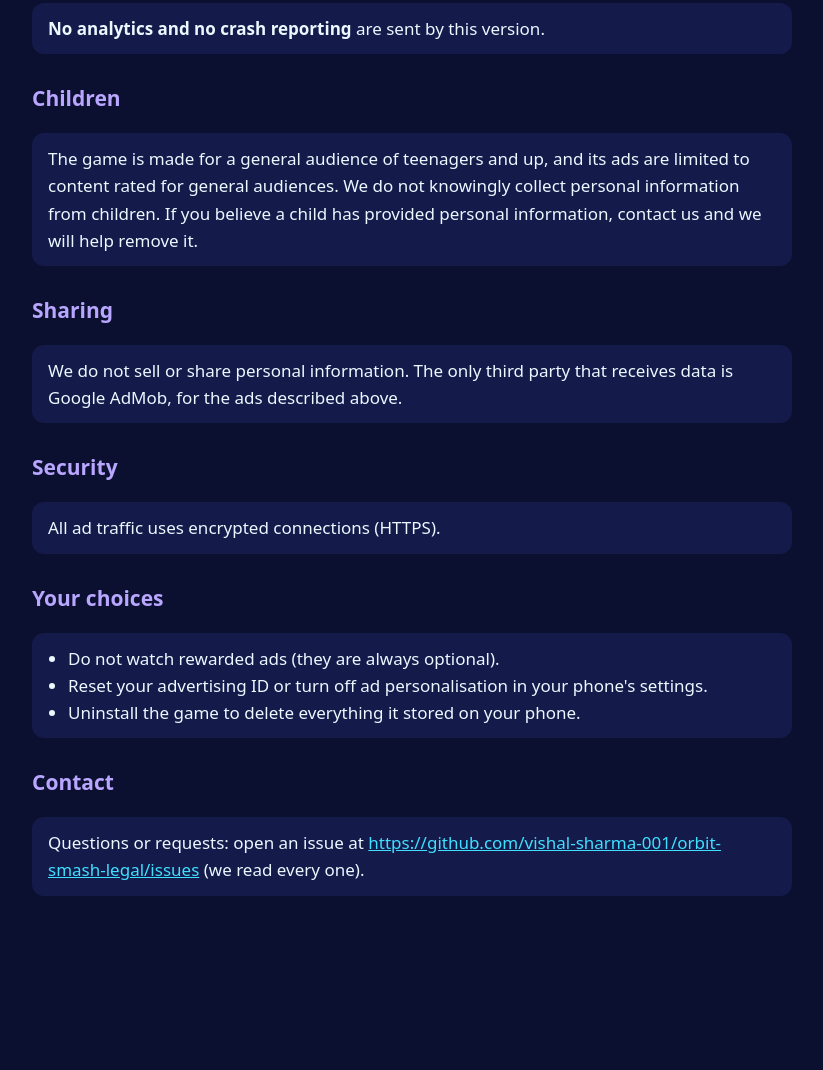
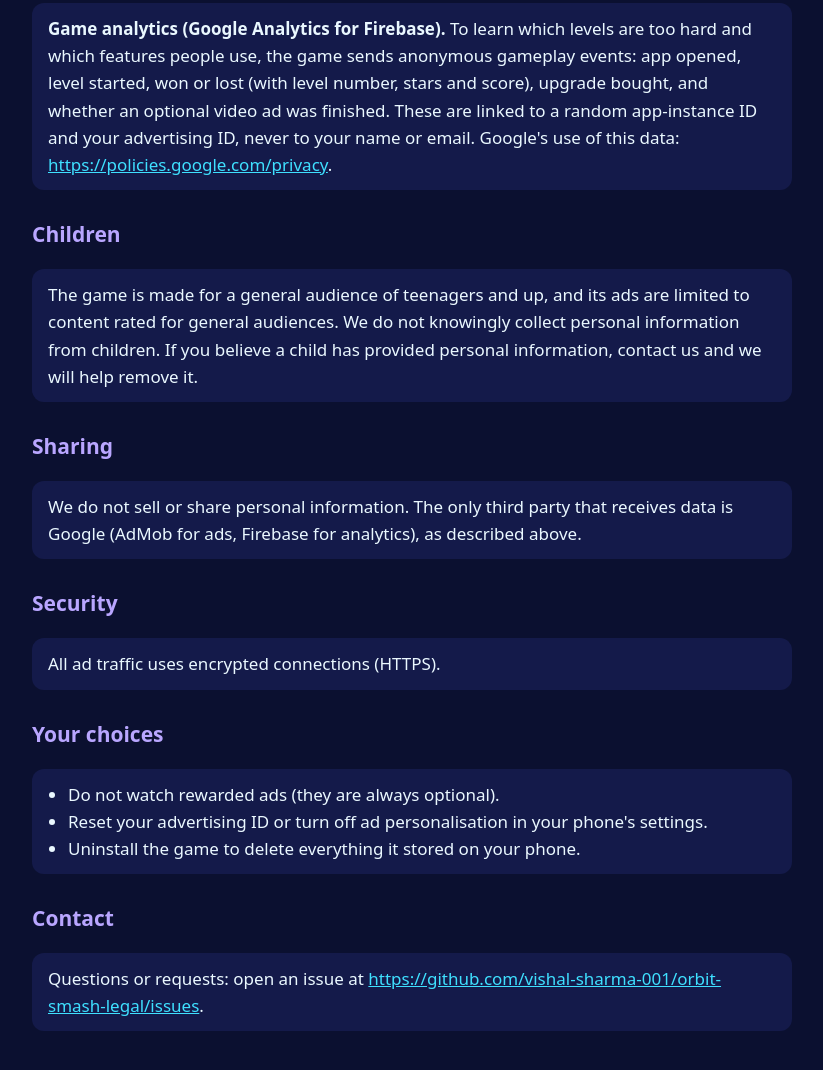
Before and after one commit to vishal-sharma-001/orbit-smash-legal, a plain HTML site: page index.html in a window 1280 px wide. Shown: the part 878-1948 px from the top of the page, without its empty margins (228-1051 px from the left). Before the commit the page ends 1855 px from the top, so only its background shows below. Drawn offline with Linux system fonts and the light colour scheme.

Commit message:
Privacy policy: add Firebase analytics
Co-Authored-By: Claude Opus 5.5 <noreply@anthropic.com>

```diff
--- a/index.html
+++ b/index.html
@@ -5,7 +5,7 @@ body{margin:0;background:var(--bg);color:var(--ink);font:17px/1.6 system-ui,-app
 main{max-width:760px;margin:0 auto;padding:24px 16px 64px}h1{font-size:30px;margin:8px 0 4px}h2{font-size:21px;margin-top:28px;color:var(--muted)}
 a{color:var(--link)}p,ul{background:var(--card);border-radius:12px;padding:12px 16px}ul{padding-left:36px}</style></head>
 <body><main><h1>Orbit Smash privacy policy</h1>
-<p>Last updated: 26 November 2026</p>
+<p>Last updated: 27 November 2026</p>
 <p>Orbit Smash (&quot;the game&quot;) is made by an independent developer. This policy explains what the game collects and why. It describes the current version of the game; if that changes, this page changes first.</p>
 <h2>What the game collects</h2>
 <p><strong>Nothing about you directly.</strong> The game has no accounts and no sign-in. It does not ask for your name, email, phone number, contacts, photos, location or microphone.</p>
@@ -13,14 +13,14 @@ a{color:var(--link)}p,ul{background:var(--card);border-radius:12px;padding:12px
 <p><strong>Ads (Google AdMob).</strong> The game shows optional rewarded ads: you choose to watch one to get a reward. To show and measure ads, Google AdMob may collect: - your device&#x27;s advertising ID - your IP address - device and app information (model, OS version, language) - how you interacted with the ad</p>
 <p>Google&#x27;s use of this data is described at <a href="https://policies.google.com/technologies/ads">https://policies.google.com/technologies/ads</a> and in Google&#x27;s privacy policy at <a href="https://policies.google.com/privacy">https://policies.google.com/privacy</a>.</p>
 <p>You can reset or delete your advertising ID, or opt out of personalised ads, in your phone&#x27;s settings (Settings &gt; Google &gt; Ads, or Settings &gt; Privacy &gt; Ads).</p>
-<p><strong>No analytics and no crash reporting</strong> are sent by this version.</p>
+<p><strong>Game analytics (Google Analytics for Firebase).</strong> To learn which levels are too hard and which features people use, the game sends anonymous gameplay events: app opened, level started, won or lost (with level number, stars and score), upgrade bought, and whether an optional video ad was finished. These are linked to a random app-instance ID and your advertising ID, never to your name or email. Google&#x27;s use of this data: <a href="https://policies.google.com/privacy">https://policies.google.com/privacy</a>.</p>
 <h2>Children</h2>
 <p>The game is made for a general audience of teenagers and up, and its ads are limited to content rated for general audiences. We do not knowingly collect personal information from children. If you believe a child has provided personal information, contact us and we will help remove it.</p>
 <h2>Sharing</h2>
-<p>We do not sell or share personal information. The only third party that receives data is Google AdMob, for the ads described above.</p>
+<p>We do not sell or share personal information. The only third party that receives data is Google (AdMob for ads, Firebase for analytics), as described above.</p>
 <h2>Security</h2>
 <p>All ad traffic uses encrypted connections (HTTPS).</p>
 <h2>Your choices</h2>
 <ul><li>Do not watch rewarded ads (they are always optional).</li><li>Reset your advertising ID or turn off ad personalisation in your phone&#x27;s settings.</li><li>Uninstall the game to delete everything it stored on your phone.</li></ul>
 <h2>Contact</h2>
-<p>Questions or requests: open an issue at <a href="https://github.com/vishal-sharma-001/orbit-smash-legal/issues">https://github.com/vishal-sharma-001/orbit-smash-legal/issues</a> (we read every one).</p></main></body></html>
+<p>Questions or requests: open an issue at <a href="https://github.com/vishal-sharma-001/orbit-smash-legal/issues">https://github.com/vishal-sharma-001/orbit-smash-legal/issues</a>.</p></main></body></html>
```
Also changed, not shown: privacy.html (+4 -4 lines).
